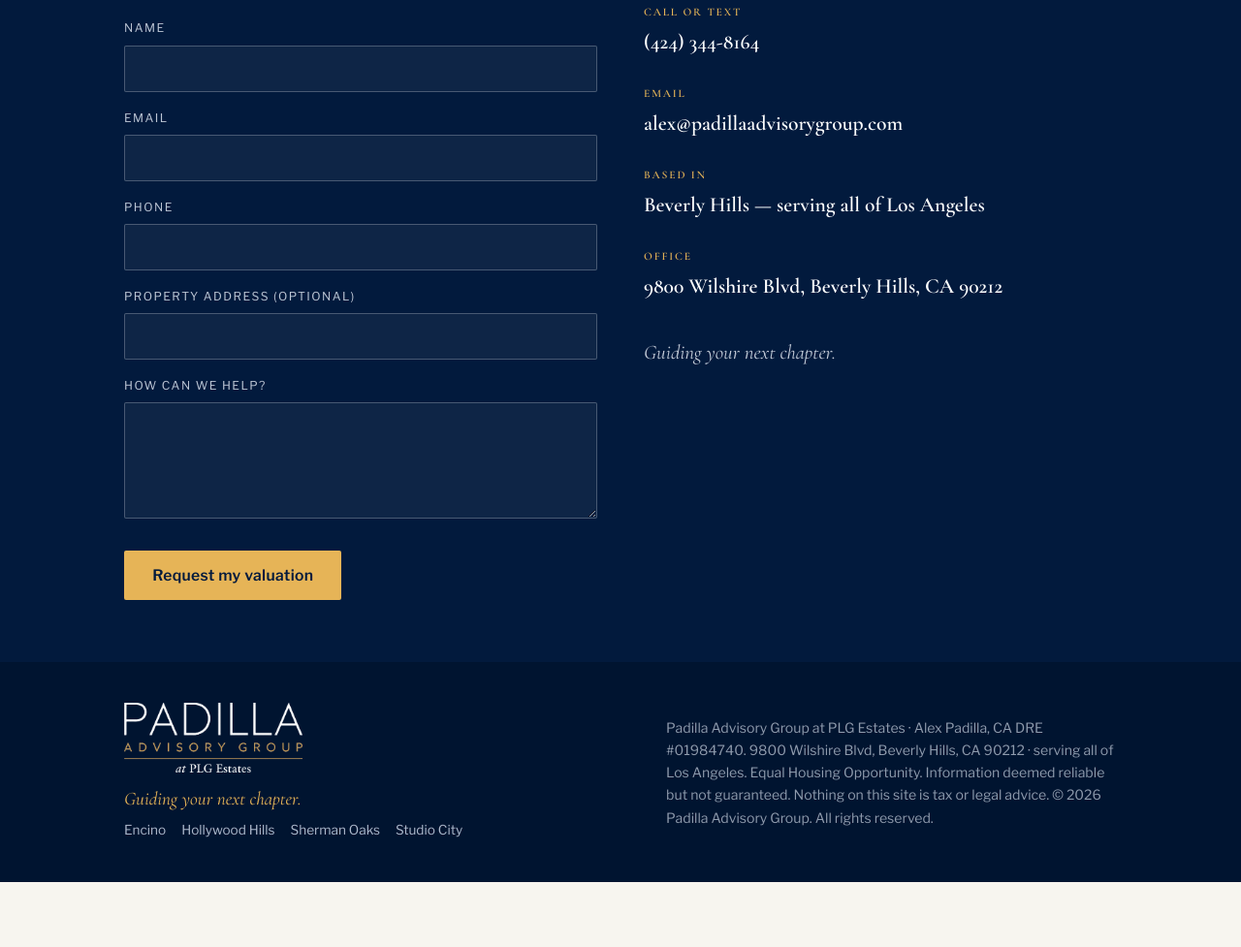
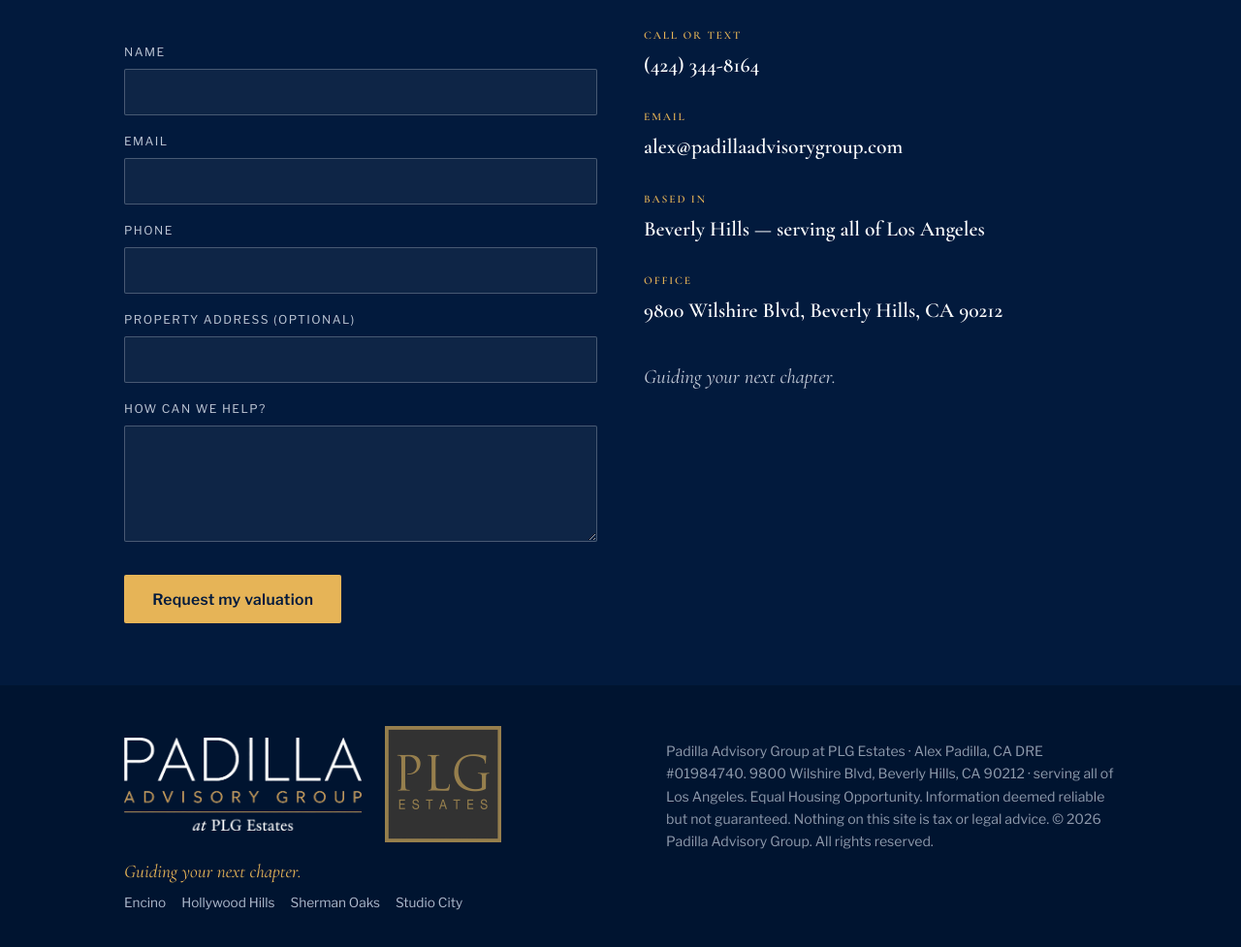
Before and after one commit to padillaadvisory/padilla-advisory-group, an Eleventy site: page src/index.njk in a window 1280 px wide. Shown: the part 8330-9307 px from the top of the page at 97% size. Before the commit the page ends 9240 px from the top, so only its background shows below. Built offline with nearby package versions, Linux system fonts and the light colour scheme; Eleventy itself is replaced by a stand-in of ours; files that its build step writes are made by us from their sources.

Commit message:
Bigger header logo; PAG + PLG logos at equal size in footer (#6)
* Enlarge header logo; show PAG and PLG logos at equal size in footer

Co-Authored-By: Claude Sonnet 5.5 <noreply@anthropic.com>
Claude-Session: https://claude.ai/code/session_019aMS2GYJ4cDLW4nKyZky8X

* Make footer PLG logo slightly larger than PAG logo

Co-Authored-By: Claude Sonnet 5.5 <noreply@anthropic.com>
Claude-Session: https://claude.ai/code/session_019aMS2GYJ4cDLW4nKyZky8X

---------

Co-authored-by: Claude <noreply@anthropic.com>

```diff
--- a/src/assets/css/site.css
+++ b/src/assets/css/site.css
@@ -36,11 +36,11 @@
   /* Header */
   header.site{position:sticky;top:0;z-index:50;background:rgba(247,245,239,.9);backdrop-filter:blur(10px);border-bottom:1px solid var(--line);}
   .nav{display:flex;align-items:center;justify-content:space-between;padding-block:.85rem;gap:1rem;}
-  .brand-logo{height:48px;width:auto;display:block;}
+  .brand-logo{height:80px;width:auto;display:block;}
   .nav-links{display:flex;gap:2rem;align-items:center;}
   .nav-links a{text-decoration:none;font-size:.93rem;font-weight:500;}
   .nav-links a.plain:hover{color:var(--gold-deep);}
-  @media(max-width:860px){ .nav-links a.plain{display:none;} .brand-logo{height:36px;} }
+  @media(max-width:860px){ .nav-links a.plain{display:none;} .brand-logo{height:52px;} }
 
   /* Hero with horizon signature */
   .hero{position:relative;overflow:hidden;color:var(--paper);background:linear-gradient(180deg,#02193C 0%,#0a244a 52%,#03152f 100%);}
@@ -154,7 +154,10 @@
 
   footer.site{background:var(--navy-deep);color:#8f9bad;font-size:.88rem;}
   footer.site .wrap{padding-block:2.6rem;display:flex;flex-wrap:wrap;justify-content:space-between;gap:1.6rem;align-items:flex-start;}
-  footer .flogo{height:72px;width:auto;margin-bottom:.7rem;display:block;}
+  footer .flogos{display:flex;align-items:center;gap:1.5rem;margin-bottom:.9rem;}
+  footer .flogo{height:96px;width:auto;display:block;}
+  footer .flogo[src*="logo-plg"]{height:120px;}
+  @media(max-width:520px){ footer .flogo{height:72px;} footer .flogo[src*="logo-plg"]{height:90px;} }
   footer .ftag{font-family:var(--serif);font-style:italic;font-size:1.2rem;color:var(--gold);}
   footer .legal{max-width:48ch;line-height:1.65;}
   footer a{color:var(--gold);}
--- a/src/includes/base.njk
+++ b/src/includes/base.njk
@@ -44,7 +44,7 @@
 <footer class="site">
   <div class="wrap">
     <div>
-      <img class="flogo" src="/assets/logo-white.png" alt="{{ site.name }} at {{ site.brokerage }}" />
+      <div class="flogos"><img class="flogo" src="/assets/logo-white.png" alt="{{ site.name }} at {{ site.brokerage }}" /><img class="flogo" src="/assets/logo-plg.jpg" alt="{{ site.brokerage }}" /></div>
       <div class="ftag">{{ site.tagline }}</div>
       {% if collections.locations.length %}<div class="areas">{% for loc in collections.locations %}<a href="{{ loc.url }}">{{ loc.data.name }}</a>{% endfor %}</div>{% endif %}
     </div>
```
Also changed, not shown: src/assets/logo-plg.jpg (added).
